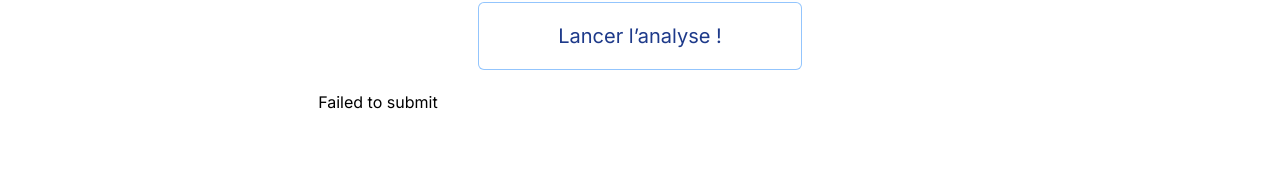
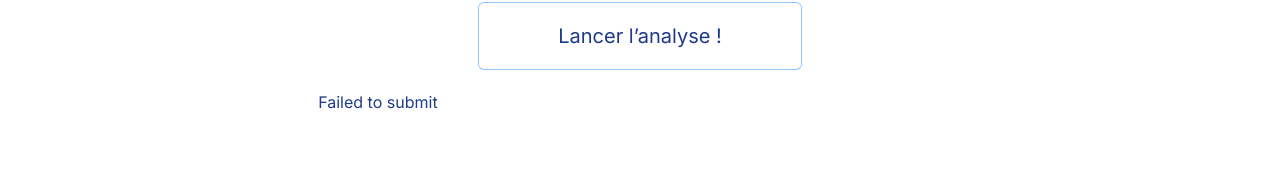
Before and after one commit to Superhia/superia-plateform, a Next.js app in the folder superia/: page /scrapping in a window 1280 px wide. Both pictures are taken after typing "Sample" into the empty fields and a click on the button "Lancer l’analyse !". Shown: the part 430-603 px from the top of the page. Built offline with nearby package versions, Linux system fonts and the light colour scheme; no server answers.

Commit message:
Update 2.83

```diff
--- a/superia/src/app/scrapping/scrappingForm.client.tsx
+++ b/superia/src/app/scrapping/scrappingForm.client.tsx
@@ -41,7 +41,7 @@ export default function ScrappingForm() {
             <label htmlFor="question">Veuillez saisir l’url exacte du site carrières que vous souhaitez analyser.</label>
             <input className="block w-full rounded-md border-0 py-2.5 pl-7 pr-20 text-gray-900 ring-1 ring-inset ring-gray-300 placeholder:text-gray-600 focus:ring-2 focus:ring-inset focus:ring-indigo-600 text-2xl 2xl:leading-6" placeholder="Entrez votre url ici" id="question" name="question" type="text" required />
             <button type="submit" className="p-5 pl-20 pr-20 m-5 mx-40 rounded-md border-0  text-blue-900 ring-1 ring-inset ring-blue-300 text-xl 2xl:leading-8">Lancer l’analyse !</button>
-            {response && <div dangerouslySetInnerHTML={{ __html: response }} />}
+            {response && <div className='text-blue-900' dangerouslySetInnerHTML={{ __html: response }} />}
         </form>
     );
 }
```
